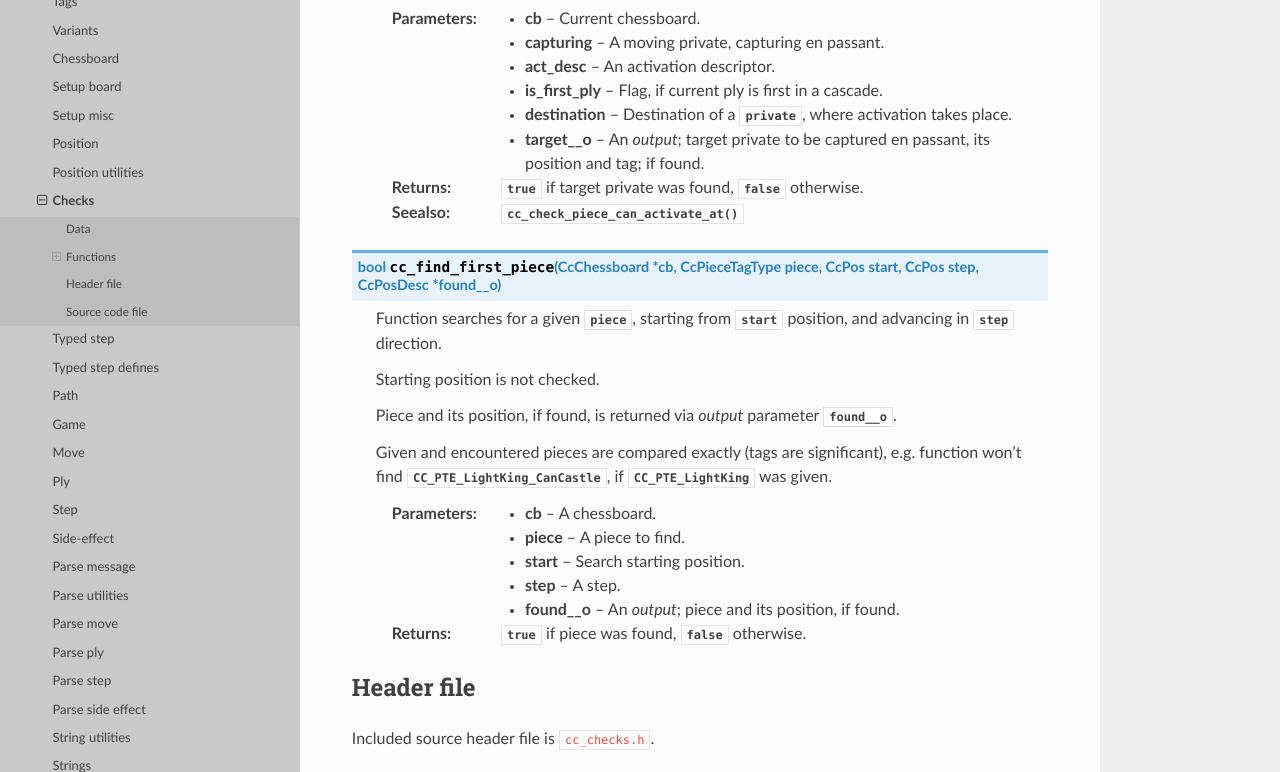
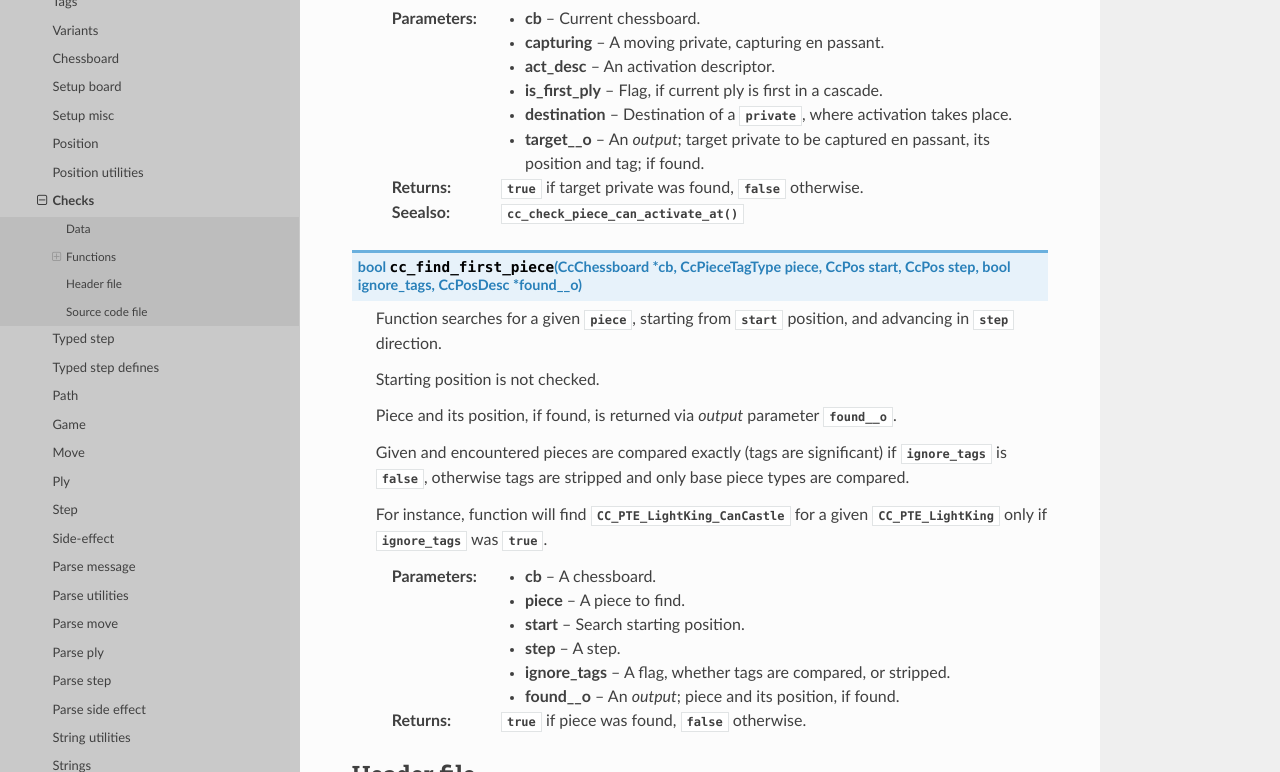
Before and after one commit to mmlacak/crochess, a Sphinx documentation site: the page built from docs/source/libcc/ccchecks.rst, in a window 1280 px wide and 900 px high, scrolled down 4031 px, cut to the strip 0-772 px from the top of the window. Built offline with Sphinx 7.4.7 and the Read the Docs theme 3.1.0, drawn with Linux system fonts in a browser that asks for light colours.

Commit message:
Added ignore_tags param to cc_find_first_piece() + docs.

```diff
--- a/docs/source/conf.py
+++ b/docs/source/conf.py
@@ -26,10 +26,10 @@ copyright = '2021, Mario Mlačak'
 author = 'Mario Mlačak'
 
 # The short X.Y version
-version = "0.0.1.350:1529+20251117.102946"   # docs-new-lib-short-version-major-minor-feature-commit+meta~breaks-place-marker
+version = "0.0.1.351:1530+20251117.111732"   # docs-new-lib-short-version-major-minor-feature-commit+meta~breaks-place-marker
 
 # The full version, including alpha/beta/rc tags
-release = "0.0.1.350:1529+20251117.102946"   # docs-new-lib-full-version-major-minor-feature-commit+meta~breaks-place-marker
+release = "0.0.1.351:1530+20251117.111732"   # docs-new-lib-full-version-major-minor-feature-commit+meta~breaks-place-marker
 
 
 # -- General configuration ---------------------------------------------------
--- a/docs/source/libcc/ccchecks.rst
+++ b/docs/source/libcc/ccchecks.rst
@@ -196,7 +196,7 @@ Positional checks
     :returns: :c:data:`true` if target private was found, :c:data:`false` otherwise.
     :seealso: :c:func:`cc_check_piece_can_activate_at()`
 
-.. c:function:: bool cc_find_first_piece( CcChessboard * cb, CcPieceTagType piece, CcPos start, CcPos step, CcPosDesc * found__o )
+.. c:function:: bool cc_find_first_piece( CcChessboard * cb, CcPieceTagType piece, CcPos start, CcPos step, bool ignore_tags, CcPosDesc * found__o )
 
     Function searches for a given :c:var:`piece`, starting from :c:var:`start` position,
     and advancing in :c:var:`step` direction.
@@ -205,14 +205,17 @@ Positional checks
 
     Piece and its position, if found, is returned via *output* parameter :c:var:`found__o`.
 
-    Given and encountered pieces are compared exactly (tags are significant),
-    e.g. function won't find :c:enumerator:`CC_PTE_LightKing_CanCastle`, if
-    :c:enumerator:`CC_PTE_LightKing` was given.
+    Given and encountered pieces are compared exactly (tags are significant) if :c:var:`ignore_tags`
+    is :c:data:`false`, otherwise tags are stripped and only base piece types are compared.
+
+    For instance, function will find :c:enumerator:`CC_PTE_LightKing_CanCastle` for a given
+    :c:enumerator:`CC_PTE_LightKing` only if :c:var:`ignore_tags` was :c:data:`true`.
 
     :param cb: A chessboard.
     :param piece: A piece to find.
     :param start: Search starting position.
     :param step: A step.
+    :param ignore_tags: A flag, whether tags are compared, or stripped.
     :param found__o: An *output*; piece and its position, if found.
     :returns: :c:data:`true` if piece was found, :c:data:`false` otherwise.
 
```
Also changed, not shown: README.md (+2 -2 lines), 5 other files.
